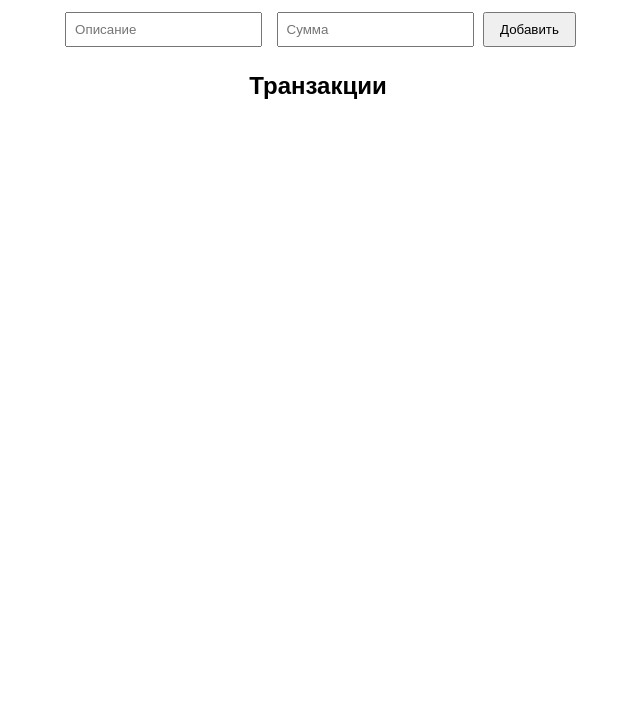
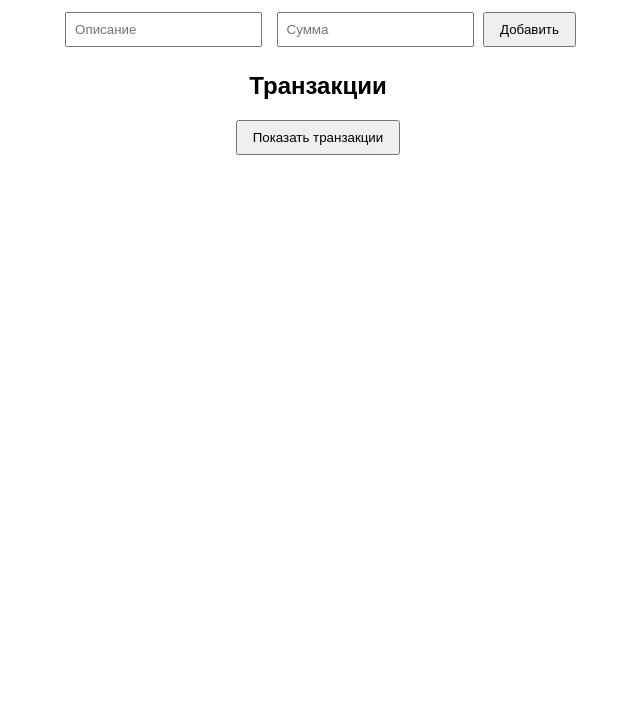
Before and after one commit to heavengirlkz/finance-tracker-blockchain, a plain HTML site: page index.html in a window 1280 px wide. Shown: the part 73-800 px from the top of the page, without its empty margins (322-962 px from the left). Drawn offline with Linux system fonts and the light colour scheme.

Commit message:
Update index.html

```diff
--- a/index.html
+++ b/index.html
@@ -20,6 +20,7 @@
 
     <h2>Транзакции</h2>
     <ul id="transactions"></ul>
+<button id="show-transactions">Показать транзакции</button>
 
 </body>
 </html>
```
